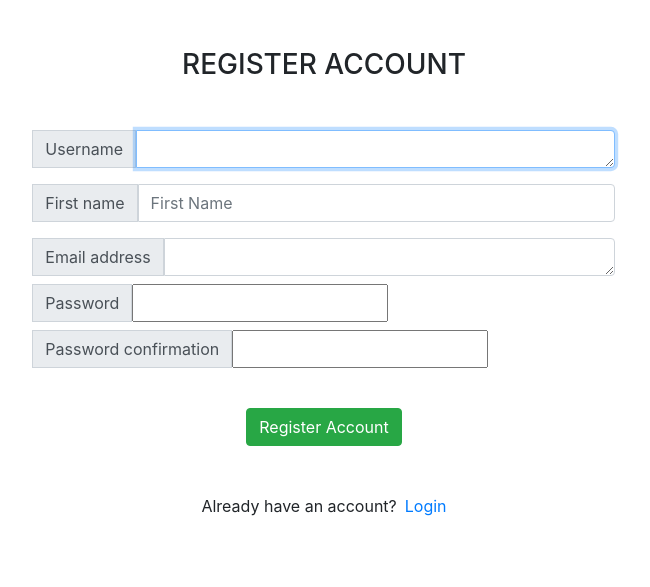
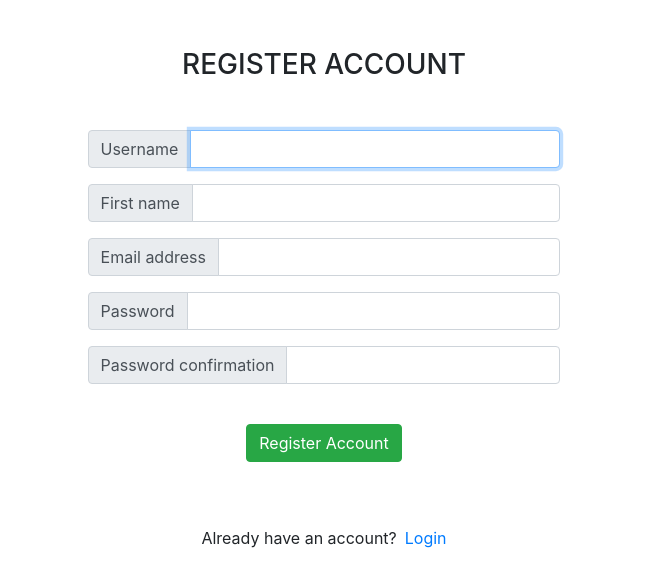
Before and after one commit to jix-666/jix, a Django app: page /accounts/register/ in a window 1280 px wide. Shown: the part 56-643 px from the top of the page, without its empty margins (316-966 px from the left). Run offline with Django 3.2, Linux system fonts and the light colour scheme; some libraries are stand-ins or nearby versions.

Commit message:
Improve form

```diff
--- a/accounts/forms.py
+++ b/accounts/forms.py
@@ -1,14 +1,19 @@
+from django import forms
 from django.contrib.auth.forms import UserCreationForm
-from django import forms
 from django.contrib.auth.models import User
 
 
 class UserForm(UserCreationForm):
+    def __init__(self, *args, **kwargs):
+        super(UserForm, self).__init__(*args, **kwargs)
+        self.fields['password1'].widget.attrs['class'] = 'form-control'
+        self.fields['password2'].widget.attrs['class'] = 'form-control'
+
     class Meta:
         model = User
         fields = ['username', 'first_name', 'email', 'password1', 'password2']
-        widgets = {'username': forms.Textarea(attrs={'class': 'form-control', 'rows': 1}, ),
-                   'first_name': forms.TextInput(attrs={'class': 'form-control', 'placeholder': 'First Name'}),
-                   'email': forms.Textarea(attrs={'class': 'form-control', 'rows': 1}),
-                   'password1': forms.Textarea(attrs={'class': 'form-control', 'rows': 1}),
-                   'password2': forms.Textarea(attrs={'class': 'form-control', 'rows': 1}), }
+        widgets = {
+            'username': forms.TextInput(attrs={'class': 'form-control'}),
+            'first_name': forms.TextInput(attrs={'class': 'form-control'}),
+            'email': forms.EmailInput(attrs={'class': 'form-control'}),
+        }
--- a/accounts/templates/accounts/register.html
+++ b/accounts/templates/accounts/register.html
@@ -8,34 +8,34 @@
                 </div>
                 <div class="d-flex justify-content-center form_container">
 
-                    <form method="POST" action="">
+                    <form class="form-group" method="POST" action="">
                         {% csrf_token %}
                         <div class="input-group mb-3">
-                            <div class="input-group-append">
+                            <div class="input-group-prepend">
                                 <span class="input-group-text">{{ form.username.label }}</span>
                             </div>
                             {{ form.username }}
                         </div>
                         <div class="input-group mb-3">
-                            <div class="input-group-append">
+                            <div class="input-group-prepend">
                                 <span class="input-group-text">{{ form.first_name.label }}</span>
                             </div>
                             {{ form.first_name }}
                         </div>
-                        <div class="input-group mb-2">
-                            <div class="input-group-append">
+                        <div class="input-group mb-3">
+                            <div class="input-group-prepend">
                                 <span class="input-group-text">{{ form.email.label }}</span>
                             </div>
                             {{ form.email }}
                         </div>
-                        <div class="input-group mb-2">
-                            <div class="input-group-append">
+                        <div class="input-group mb-3">
+                            <div class="input-group-prepend">
                                 <span class="input-group-text">{{ form.password1.label }}</span>
                             </div>
                             {{ form.password1 }}
                         </div>
-                        <div class="input-group mb-2">
-                            <div class="input-group-append">
+                        <div class="input-group mb-3">
+                            <div class="input-group-prepend">
                                 <span class="input-group-text">{{ form.password2.label }}</span>
                             </div>
                             {{ form.password2 }}
```
Also changed, not shown: accounts/templates/accounts/login.html (+6 -7 lines).
